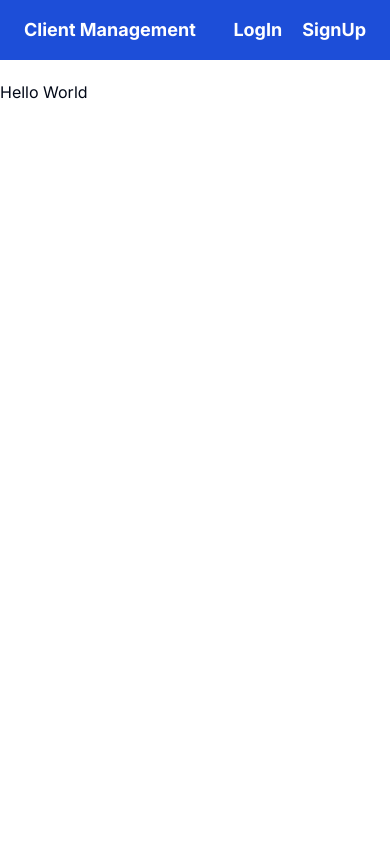
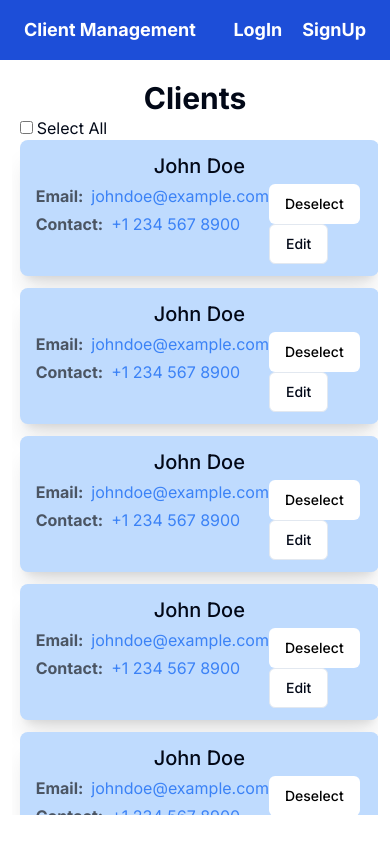
Before and after one commit to Nikhilh26/Client-Management, a Next.js app in the folder client/: page / in a window 390 px wide. Built offline with nearby package versions, Linux system fonts and the light colour scheme; no server answers.

Commit message:
[Feature]:Home route implemented need to take care of responsiveness will be taken care after Visualization is finalized

```diff
--- a/client/package.json
+++ b/client/package.json
@@ -10,6 +10,7 @@
   },
   "dependencies": {
     "@clerk/nextjs": "^5.1.3",
+    "@radix-ui/react-dialog": "^1.0.5",
     "@radix-ui/react-label": "^2.0.2",
     "@radix-ui/react-select": "^2.0.0",
     "@radix-ui/react-slot": "^1.0.2",
--- a/client/src/app/page.js
+++ b/client/src/app/page.js
@@ -1,9 +1,19 @@
-import Image from "next/image";
+import UserCardComponent from "@/components/UserCardComponent";
 
 export default function Home() {
+  const arr = new Array(15).fill({ username: 'Nikhil', email: 'nikhil@123', contact: '99889988' });
+
   return (
-    <main>
-      Hello World
+    <main className="w-[45%] lg:w-[55%] md:w-[60%] sm:w-[85%] sm:m-auto xsm:w-[94%] xsm:m-auto">
+      <h1 className="text-3xl font-bold text-center">Clients</h1>
+      <div className="ml-2">
+        <input type="checkbox"></input>
+        <span className="ml-1">Select All</span>
+      </div>
+      <div className="overflow-y-auto h-[80vh]">
+        {arr.map((ele, idx) => <UserCardComponent username={ele.username} />)}
+      </div>
+
     </main>
   );
 }
--- /dev/null
+++ b/client/src/components/EditProfileButton.js
@@ -0,0 +1,90 @@
+import { Button } from "@/components/ui/button"
+import {
+    Dialog,
+    DialogContent,
+    DialogDescription,
+    DialogFooter,
+    DialogHeader,
+    DialogTitle,
+    DialogTrigger,
+} from "@/components/ui/dialog"
+import { Input } from "@/components/ui/input"
+import { Label } from "@/components/ui/label"
+
+export default function EditProfileButton() {
+    return (
+        <Dialog>
+            <DialogTrigger asChild>
+                <Button variant="outline">Edit</Button>
+            </DialogTrigger>
+
+            <DialogContent className="sm:max-w-[425px]">
+
+                <DialogHeader>
+                    <DialogTitle>Edit profile</DialogTitle>
+                    <DialogDescription>
+                        Make changes to the profile here. Click save when you're done or click delete to remove.
+                    </DialogDescription>
+                </DialogHeader>
+
+                <div className="grid gap-4 py-4">
+
+                    <div className="grid grid-cols-4 items-center gap-4">
+                        <Label htmlFor="First-Name" className="text-right">
+                            First Name
+                        </Label>
+                        <Input
+                            id="First-Name"
+                            defaultValue="Pedro Duarte"
+                            className="col-span-3"
+                        />
+                    </div>
+
+                    <div className="grid grid-cols-4 items-center gap-4">
+                        <Label htmlFor="Last-name" className="text-right">
+                            Last Name
+                        </Label>
+                        <Input
+                            id="Last-name"
+                            defaultValue="@peduarte"
+                            className="col-span-3"
+                        />
+                    </div>
+
+                    <div className="grid grid-cols-4 items-center gap-4">
+                        <Label htmlFor="Email" className="text-right">
+                            Email
+                        </Label>
+                        <Input
+                            id="Email"
+                            defaultValue="@peduarte"
+                            className="col-span-3"
+                        />
+                    </div>
+
+                    <div className="grid grid-cols-4 items-center gap-4">
+                        <Label htmlFor="Contact" className="text-right">
+                            Contact
+                        </Label>
+                        <Input
+                            id="Contact"
+                            defaultValue="@peduarte"
+                            className="col-span-3"
+                        />
+                    </div>
+                </div>
+
+                {/* Added Min width because approx between 600-800 width was random*/}
+                <DialogFooter>
+                    <Button className="min-w-[100%]" >Save changes</Button>
+                </DialogFooter>
+
+                <DialogFooter>
+                    <Button className="bg-red-600 hover:bg-red-800 min-w-[100%]">Delete</Button>
+                </DialogFooter>
+
+            </DialogContent>
+
+        </Dialog>
+    )
+}
--- a/client/src/components/Header.js
+++ b/client/src/components/Header.js
@@ -27,8 +27,8 @@
                             </div>
                             :
                             <div className='flex'>
-                                <Link prefetch={false} href='/status' className='mr-8'>Status</Link>
-                                <Link prefetch={false} href='/add-client' className='mr-8'>AddClient</Link>
+                                <Link prefetch={false} href='/status' className='mr-5'>Status</Link>
+                                <Link prefetch={false} href='/add-client' className='mr-8'>Client</Link>
                                 <UserButton afterSignOutUrl='/' />
                             </div>
                     }
--- /dev/null
+++ b/client/src/components/UserCardComponent.js
@@ -0,0 +1,31 @@
+import EditProfileButton from "./EditProfileButton"
+import { Button } from "./ui/button"
+
+export default function UserCardComponent({ username, email, contact, id }) {
+    return (
+        <div className="card bg-blue-200 shadow-xl rounded-lg px-4 py-3 mb-3 w-[98%] ml-2">
+
+            <h3 className="text-xl font-medium text-center mb-1">John Doe</h3>
+            <div className="flex justify-between">
+
+                <div className="">
+                    <p className="text-gray-600 text-md mb-1 flex items-center">
+                        <span className="mr-2 font-bold">Email:</span>
+                        <span className="text-blue-500">johndoe@example.com</span>
+                    </p>
+
+                    <p className="text-gray-600 text-md flex items-center">
+                        <span className="mr-2 font-bold">Contact:</span>
+                        <span className="text-blue-500">+1 234 567 8900</span>
+                    </p>
+                </div>
+
+                <div>
+                    <Button className="bg-white text-black mr-2">Deselect</Button>
+                    <EditProfileButton />
+                </div>
+            </div>
+
+        </div>
+    )
+}
--- /dev/null
+++ b/client/src/components/ui/dialog.jsx
@@ -0,0 +1,96 @@
+"use client"
+
+import * as React from "react"
+import * as DialogPrimitive from "@radix-ui/react-dialog"
+import { X } from "lucide-react"
+
+import { cn } from "@/lib/utils"
+
+const Dialog = DialogPrimitive.Root
+
+const DialogTrigger = DialogPrimitive.Trigger
+
+const DialogPortal = DialogPrimitive.Portal
+
+const DialogClose = DialogPrimitive.Close
+
+const DialogOverlay = React.forwardRef(({ className, ...props }, ref) => (
+  <DialogPrimitive.Overlay
+    ref={ref}
+    className={cn(
+      "fixed inset-0 z-50 bg-black/80  data-[state=open]:animate-in data-[state=closed]:animate-out data-[state=closed]:fade-out-0 data-[state=open]:fade-in-0",
+      className
+    )}
+    {...props} />
+))
+DialogOverlay.displayName = DialogPrimitive.Overlay.displayName
+
+const DialogContent = React.forwardRef(({ className, children, ...props }, ref) => (
+  <DialogPortal>
+    <DialogOverlay />
+    <DialogPrimitive.Content
+      ref={ref}
+      className={cn(
+        "fixed left-[50%] top-[50%] z-50 grid w-full max-w-lg translate-x-[-50%] translate-y-[-50%] gap-4 border bg-background p-6 shadow-lg duration-200 data-[state=open]:animate-in data-[state=closed]:animate-out data-[state=closed]:fade-out-0 data-[state=open]:fade-in-0 data-[state=closed]:zoom-out-95 data-[state=open]:zoom-in-95 data-[state=closed]:slide-out-to-left-1/2 data-[state=closed]:slide-out-to-top-[48%] data-[state=open]:slide-in-from-left-1/2 data-[state=open]:slide-in-from-top-[48%] sm:rounded-lg",
+        className
+      )}
+      {...props}>
+      {children}
+      <DialogPrimitive.Close
+        className="absolute right-4 top-4 rounded-sm opacity-70 ring-offset-background transition-opacity hover:opacity-100 focus:outline-none focus:ring-2 focus:ring-ring focus:ring-offset-2 disabled:pointer-events-none data-[state=open]:bg-accent data-[state=open]:text-muted-foreground">
+        <X className="h-4 w-4" />
+        <span className="sr-only">Close</span>
+      </DialogPrimitive.Close>
+    </DialogPrimitive.Content>
+  </DialogPortal>
+))
+DialogContent.displayName = DialogPrimitive.Content.displayName
+
+const DialogHeader = ({
+  className,
+  ...props
+}) => (
+  <div
+    className={cn("flex flex-col space-y-1.5 text-center sm:text-left", className)}
+    {...props} />
+)
+DialogHeader.displayName = "DialogHeader"
+
+const DialogFooter = ({
+  className,
+  ...props
+}) => (
+  <div
+    className={cn("flex flex-col-reverse sm:flex-row sm:justify-end sm:space-x-2", className)}
+    {...props} />
+)
+DialogFooter.displayName = "DialogFooter"
+
+const DialogTitle = React.forwardRef(({ className, ...props }, ref) => (
+  <DialogPrimitive.Title
+    ref={ref}
+    className={cn("text-lg font-semibold leading-none tracking-tight", className)}
+    {...props} />
+))
+DialogTitle.displayName = DialogPrimitive.Title.displayName
+
+const DialogDescription = React.forwardRef(({ className, ...props }, ref) => (
+  <DialogPrimitive.Description
+    ref={ref}
+    className={cn("text-sm text-muted-foreground", className)}
+    {...props} />
+))
+DialogDescription.displayName = DialogPrimitive.Description.displayName
+
+export {
+  Dialog,
+  DialogPortal,
+  DialogOverlay,
+  DialogClose,
+  DialogTrigger,
+  DialogContent,
+  DialogHeader,
+  DialogFooter,
+  DialogTitle,
+  DialogDescription,
+}
--- a/client/src/middleware.js
+++ b/client/src/middleware.js
@@ -1,6 +1,6 @@
 import { clerkMiddleware, createRouteMatcher } from '@clerk/nextjs/server'
 
-const isProtectedRoute = createRouteMatcher(['/', '/add-client'])
+const isProtectedRoute = createRouteMatcher(['/', '/add-client', 'status'])
 
 export default clerkMiddleware((auth, req) => {
     if (isProtectedRoute(req)) auth().protect()
--- a/client/tailwind.config.js
+++ b/client/tailwind.config.js
@@ -23,7 +23,7 @@
       'sm': { 'min': '640px', 'max': '767px' },
       // => @media (min-width: 640px) { ... }
 
-      'md': { 'min': '768px', 'max': '1023px' },
+      'md': { 'min': '768px', 'max': '1024px' },
       // => @media (min-width: 768px) { ... }
 
       'lg': { 'min': '1024px', 'max': '1279px' },
```
Also changed, not shown: 1 other file (tests, documents, lock files or other folders).
